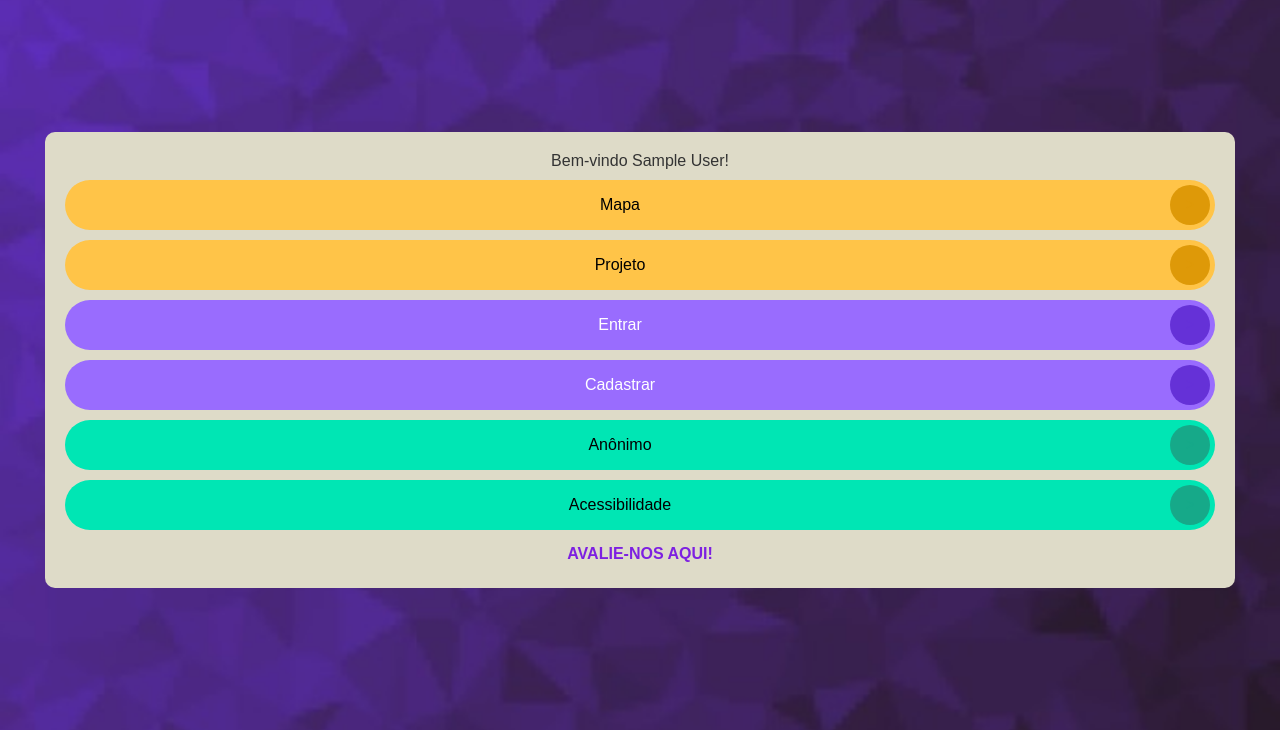
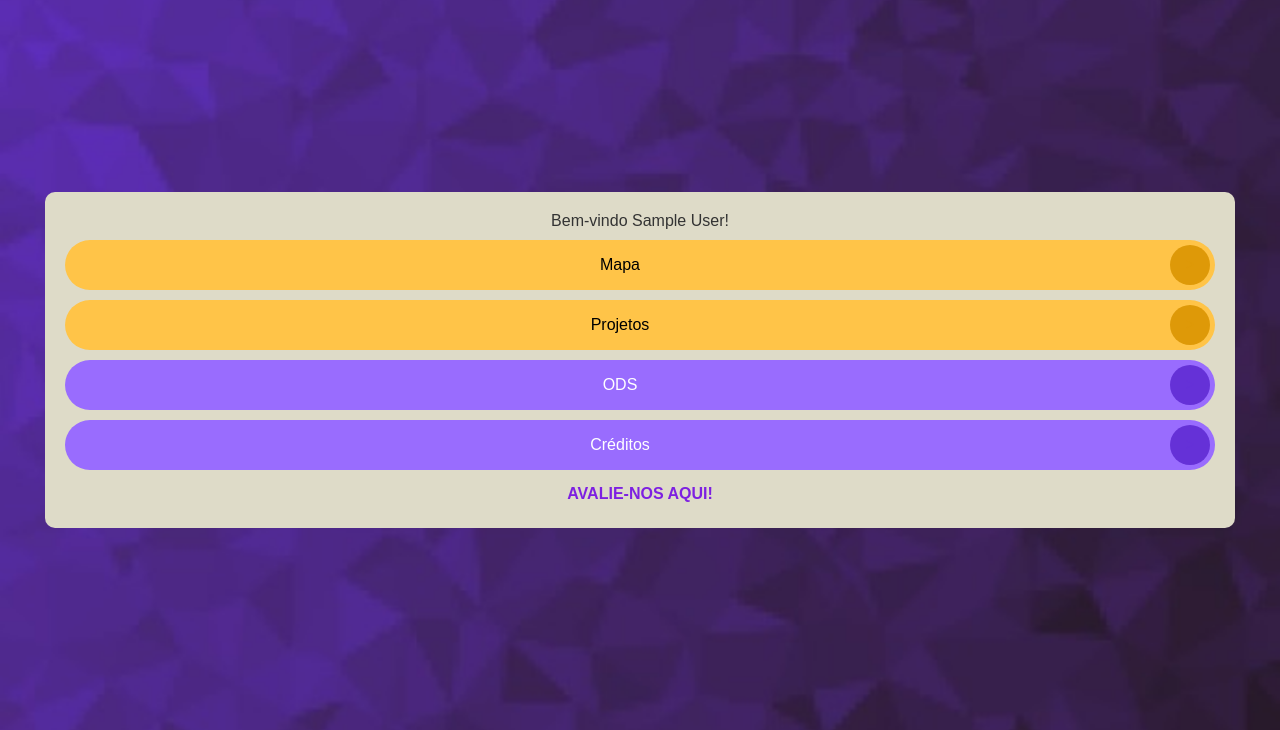
Before and after one commit to RafaelaMayumiFukuda/feira_tecnologica, a PHP site: page /views/tela_home.php in a window 1280 px wide. Shown: the part 70-800 px from the top of the page. Run offline with PHP 8.4, Linux system fonts and the light colour scheme; the visitor is signed in with stand-in values (Sample User, id 1).

Commit message:
Modificando e polindo a tela index e home.

```diff
--- a/views/tela_home.php
+++ b/views/tela_home.php
@@ -1,24 +1,13 @@
 <?php
-require_once '../back/connect.php';
-
-if(session_status() === PHP_SESSION_NONE){
-  session_start();
-}
-
-#será utilizado na aba de votação
-/* if(!$_SESSION['id']){
-  echo "<script>alert('Você precisa estar logado para votar.')</script>";
-  die("Você precisa efetuar o login para votar.<br><a href='./tela_login.php'>Voltar para a tela de login</a>");
-} */
-
+session_start();
 ?>
 <!DOCTYPE html>
 <html lang="pt-br">
   <head>
-    <meta charset="UTF-8" />
-    <meta name="viewport" content="width=device-width, initial-scale=1.0" />
-    <link rel="stylesheet" href="../assets/css/style.css" />
-    <title>Home</title>
+    <meta charset="UTF-8"/>
+    <meta name="viewport" content="width=device-width, initial-scale=1.0"/>
+    <link rel="stylesheet" href="../assets/css/style.css"/>
+    <title>Inicio</title>
   </head>
   <body
     style="
@@ -26,45 +15,53 @@ if(session_status() === PHP_SESSION_NONE){
       background-size: cover;
       background-repeat: no-repeat;
       background-position: center;
-    "
-  >
+    ">
     <header>
-      <img src="../assets/img/mcm-logo.png" alt="logo" />
+      <img src="../assets/img/mcm-logo.png" alt="logo">
       <h1>Inicio</h1>
-      <img src="../assets/img/cps-logo.png" alt="logo" />
+      <img src="../assets/img/cps-logo.png" alt="logo">
     </header>
     <main>
       <div class="home-holder">
         <div class="home-conteiner">
-        <?php
-        if(@$_SESSION['id']){
-          echo "Bem-vindo " . $_SESSION['nome'] . "!";
-        }
-        ?>
-          <a href="tela_mapa.php" class="btn-1 btn"
-            ><p>Mapa</p>
-            <div class="dots-1">&gt;</div></a
-          >
-          <a href="#" class="btn-1 btn"
-            ><p>Projeto</p>
-            <div class="dots-1">&gt;</div></a
-          >
-          <a href="tela_login.php" class="btn-2 btn"
-            ><p>Entrar</p>
-            <div class="dots-2">&gt;</div></a
-          >
-          <a href="tela_cadastro.php" class="btn-2 btn"
-            ><p>Cadastrar</p>
-            <div class="dots-2">&gt;</div></a
-          >
-          <a href="../index.php" class="btn-3 btn"
-            ><p>Anônimo</p>
-            <div class="dots-3">&gt;</div></a
-          >
-          <a href="#" class="btn-3 btn"
-            ><p>Acessibilidade</p>
-            <div class="dots-3">&gt;</div></a
-          >
+          <?php
+          if(isset($_SESSION['id'])){
+            echo "Bem-vindo " . $_SESSION['nome'] . "!";
+          }
+          ?>
+          <a href="tela_mapa.php" class="btn-1 btn">
+            <p>Mapa</p>
+            <div class="dots-1">&gt;</div>
+          </a>
+
+          <a href="tela_projetos.php" class="btn-1 btn">
+            <p>Projetos</p>
+            <div class="dots-1">&gt;</div>
+          </a>
+
+          <?php if(!isset($_SESSION['id'])): ?>
+
+          <a href="tela_login.php" class="btn-2 btn">
+            <p>Entrar</p>
+            <div class="dots-2">&gt;</div>
+          </a>
+
+          <a href="tela_cadastro.php" class="btn-2 btn">
+            <p>Cadastrar</p>
+            <div class="dots-2">&gt;</div>
+          </a>
+
+          <?php endif ?>
+
+          <a href="" class="btn-2 btn">
+            <p>ODS</p>
+            <div class="dots-2">&gt;</div>
+          </a>
+
+          <a href="" class="btn-2 btn">
+            <p>Créditos</p>
+            <div class="dots-2">&gt;</div>
+          </a>
           <a href="" class="avaliar"><strong>AVALIE-NOS AQUI!</strong></a>
         </div>
       </div>
```
Also changed, not shown: index.php (+24 -24 lines).
